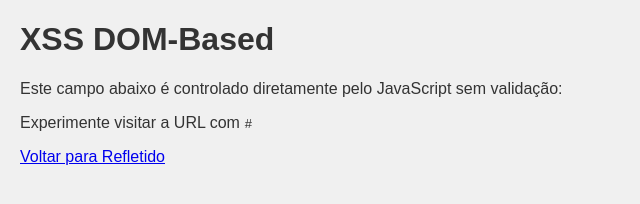
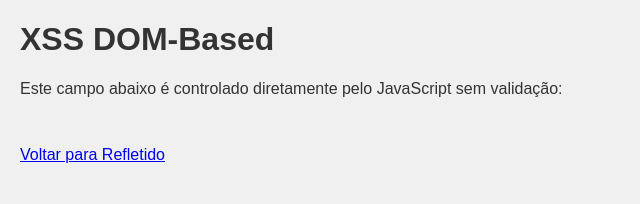
Before and after one commit to MuriloGodoy15/XSSteste, a plain HTML site: page dom.html in a window 1280 px wide. Shown: the whole page, without its empty margins (0-640 px from the left). Drawn offline with Linux system fonts and the light colour scheme.

Commit message:
mudando css

```diff
--- a/dom.html
+++ b/dom.html
@@ -16,8 +16,8 @@
     document.getElementById("saida").innerHTML = hash; // Vulnerável
   </script>
 
-  <p>Experimente visitar a URL com <code>#<script>alert(1)</script></code></p>
-
-  <a href="index.html">Voltar para Refletido</a>
+  <div class="lkn">
+  <a class="link" href="index.html">Voltar para Refletido</a>
+  </div>
 </body>
 </html>
```
Also changed, not shown: stored.html (+3 -1 lines).
